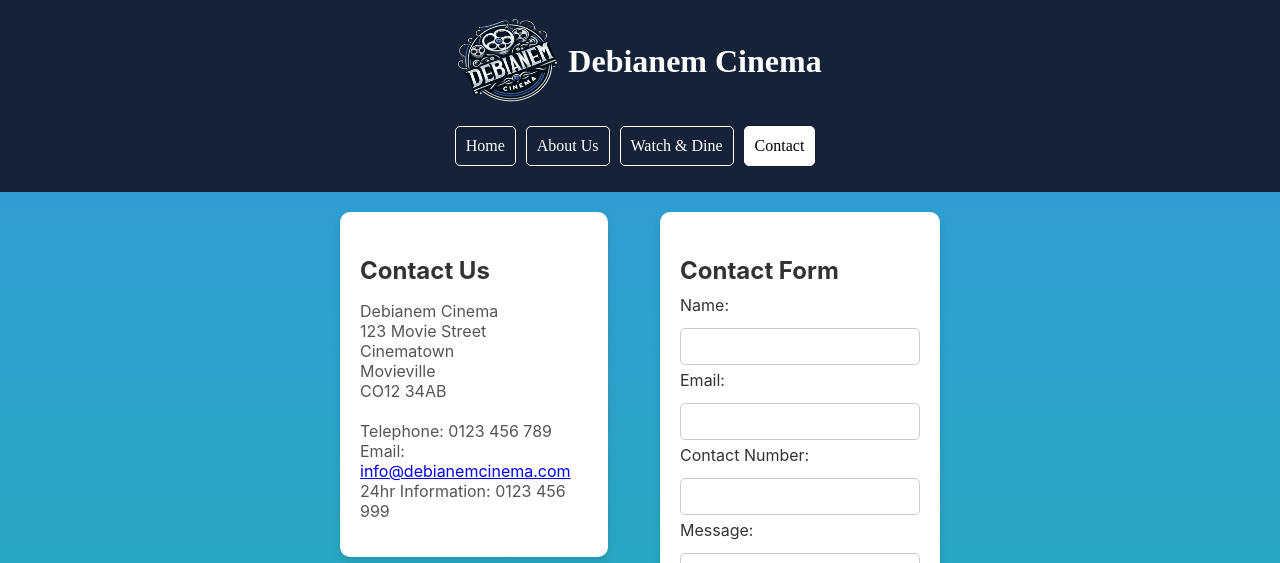
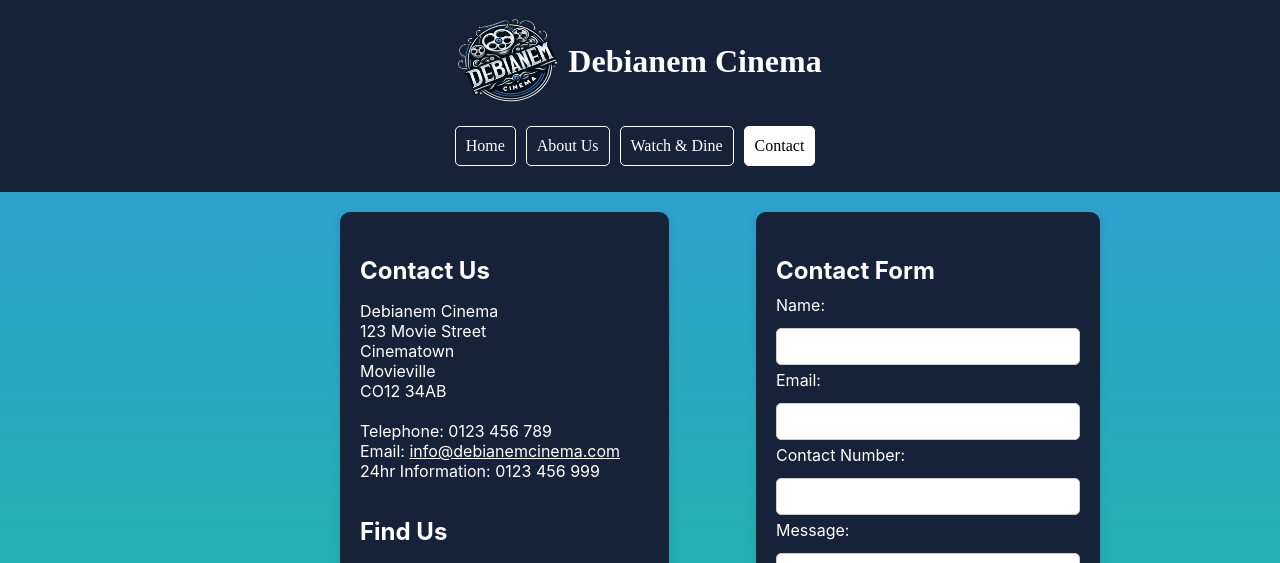
Before and after one commit to getbenjamin1/Cinema-Booking-System, a Flask app: page /contact in a window 1280 px wide. Shown: the top 563 px of the page. Run offline with Flask 3, Linux system fonts and the light colour scheme; parts of the project's set-up code (start-up, migrations or seed data) failed here and were passed over.

Commit message:
Update contact.html

```diff
--- a/templates/contact.html
+++ b/templates/contact.html
@@ -90,7 +90,7 @@
         flex-direction: column;
         max-width: 800px;
         margin: 0 auto;
-        padding: 20px;
+        padding: 0px 0px 20px;
         /*padding-top: 80px;*/
         width: 100%;
         box-sizing: border-box;
@@ -103,7 +103,7 @@
         }
 
         h2 {
-            color: #152238;
+            color: #fff;
             width: 100%;
         }
 
@@ -178,7 +178,7 @@
 
         label {
             margin-bottom: 8px;
-            color: #333;
+            color: #fff;
         }
 
         input {
@@ -210,6 +210,10 @@
         footer a {
             color: #fff; /* Set the text color to white */
             text-decoration: none; /* Remove the default underline for links */
+        }
+
+        a{
+            color: #fff;
         }
 
         .home-button {
@@ -272,11 +276,13 @@
 
         /* New styles for the contact form */
         .container {
+            width:100%;
             display: flex;
             flex-wrap: wrap;
             grid-template-columns: 1fr 1fr;
             justify-content: space-between;
             align-items: baseline;
+            box-sizing: border-box;
             flex-grow: 0; /* Occupy remaining vertical space */
             padding: 20px;
             max-width: 800px; /* Adjusted max-width */
@@ -289,10 +295,16 @@
             flex-grow: 0; /* Occupy remaining vertical space */
             padding: 20px;
         }
+        .responsive-iframe {
+            width: 100%; /* Makes the iframe responsive by setting its width to 100% of its parent container */
+            height: 400px; /* Adjust the height as needed */
+            border: 0;
+        }
         .card {
             width: 40%;
             max-width: 600px;
-            background-color: #fff;
+            background-color: #152238;
+            color:#fff;
             border-radius: 10px;
             box-shadow: 0 4px 8px rgba(0, 0, 0, 0.1);
             padding: 20px;
@@ -302,7 +314,8 @@
         .card1 {
             width: 38%;
             max-width: 600px;
-            background-color: #fff;
+            background-color: #152238;
+            color:#fff;
             border-radius: 10px;
             box-shadow: 0 4px 8px rgba(0, 0, 0, 0.1);
             padding: 20px;
@@ -312,12 +325,12 @@
 
         .card-title {
             font-size: 24px;
-            color: #333;
+            color: #fff;
             margin-bottom: 10px;
         }
 
         .card-content p {
-            color: #555;
+            color: #fff;
         }
 
         input[type="text"],
@@ -331,8 +344,8 @@
         }
 
         input[type="submit"] {
-            background-color: #152238;
-            color: #fff;
+            background-color: #fff;
+            color: #152238;
             border: none;
             padding: 10px 20px;
             cursor: pointer;
@@ -340,8 +353,10 @@
         }
 
         input[type="submit"]:hover {
-            background-color: #0a1420;
+            background-color: green;
+            color: #fff;
         }
+
     </style>
 </head>
 
@@ -380,6 +395,10 @@
                 24hr Information: 0123 456 999
             </p>
         </div>
+        <section id="location">
+            <h2>Find Us</h2>
+            <iframe src="https://www.google.com/maps/embed?pb=!1m14!1m8!1m3!1d2291.1900414805787!2d-7.7235147!3d54.9522271!3m2!1i1024!2i768!4f13.1!3m3!1m2!1s0x485feb3a7ad0d89d%3A0x27a83f5f5684fd0e!2sAtlantic%20Technological%20University%20-%20Donegal%20Letterkenny%20Campus!5e0!3m2!1sen!2sie!4v1710532976715!5m2!1sen!2sie" width="280" height="150" style="border:1;" allowfullscreen="" loading="lazy" referrerpolicy="no-referrer-when-downgrade"></iframe>
+        </section>
     </div>
 <!-- </div>
 
@@ -407,10 +426,10 @@
 </div>
 
 </body>
-<section id="location">
+<!--<section id="location">
     <h2>Find Us</h2>
     <iframe src="https://www.google.com/maps/embed?pb=!1m14!1m8!1m3!1d2291.1900414805787!2d-7.7235147!3d54.9522271!3m2!1i1024!2i768!4f13.1!3m3!1m2!1s0x485feb3a7ad0d89d%3A0x27a83f5f5684fd0e!2sAtlantic%20Technological%20University%20-%20Donegal%20Letterkenny%20Campus!5e0!3m2!1sen!2sie!4v1710532976715!5m2!1sen!2sie" width="600" height="450" style="border:0;" allowfullscreen="" loading="lazy" referrerpolicy="no-referrer-when-downgrade"></iframe>
-</section>
+</section>-->
 
 <footer>
 <a href="index.html">&copy; 2024 Debianem Cinema</a>
```
